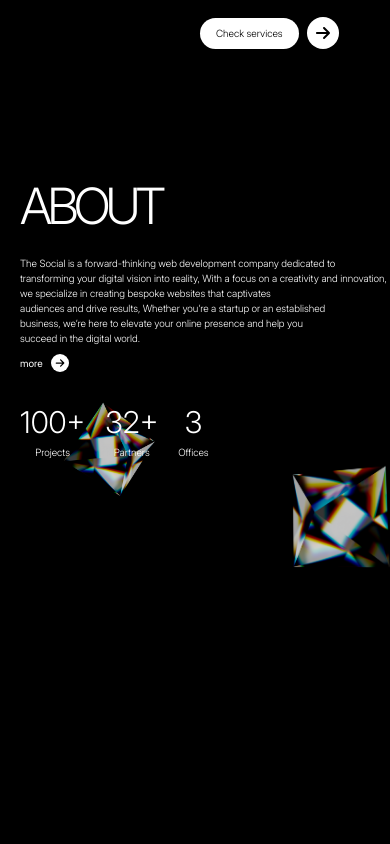
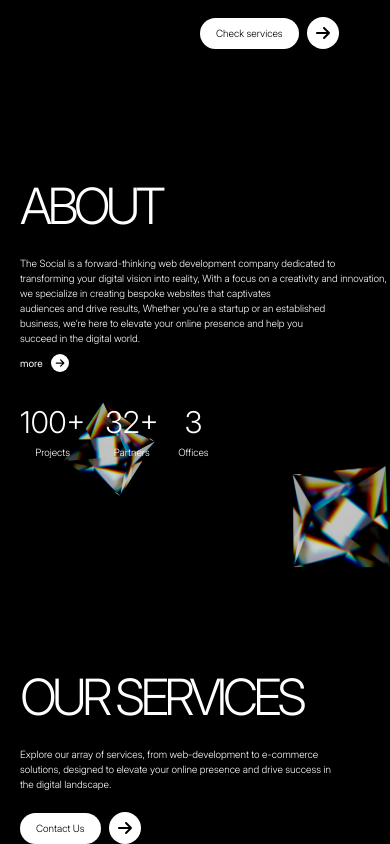
Before and after one commit to KosisoObiekwe/Minima-web-2, a Next.js app: page / in a window 390 px wide. Shown: the part 582-1426 px from the top of the page. Before the commit the page ends 1203 px from the top, so only its background shows below. Built offline with nearby package versions, Linux system fonts and the light colour scheme.

Commit message:
Created the Our services section, and implemented responsiveness for all mobile screens

```diff
--- a/src/app/page.tsx
+++ b/src/app/page.tsx
@@ -1,6 +1,7 @@
 import NavBar from "@/components/NavBar/page";
 import Hero from "../components/Hero/page";
 import AboutPage from "@/components/About/page";
+import OurServices from "@/components/Our serviecs/page";
 export default function Home () {
     return(
       <main className="">
@@ -8,6 +9,7 @@ export default function Home () {
              <NavBar />
               <Hero />
               <AboutPage />
+              <OurServices />
           </section>
       </main>
     );
--- a/src/components/About/page.tsx
+++ b/src/components/About/page.tsx
@@ -8,7 +8,7 @@ export default function AboutPage () {
 
                 <div className="relative z-20 sm:ml-10 ml-5 md:ml-15 lg:ml-15 xl:ml-15 2xl:ml-25 lg:flex lg:space-x-20 xl:space-x-25 2xl:space-x-45">
                     <div>
-                        <p className="font-light text-[50px] lg:text-left lg:text-[80px] xl:text-[104px] tracking-[-5px]">ABOUT</p>
+                        <p className="font-light text-[50px] lg:text-left lg:text-[70px] xl:text-[90px] tracking-[-5px]">ABOUT</p>
                         <p className="hidden text-[12px] mt-5 sm:block font-light lg:text-[14px] xl:text-[18px] lg:whitespace-nowrap xl:whitespace-nowrap 2xl:whitespace-normal">The Social is a forward-thinking web development company dedicated to transforming<br/>
                             your digital vision into reality, With a focus on a creativity and innovation, we specialize in <br />
                             creating bespoke websites that captivates audiences and drive results, Whether you’re <br />
--- /dev/null
+++ b/src/components/Our serviecs/page.tsx
@@ -0,0 +1,33 @@
+import {FaArrowRight} from "react-icons/fa6";
+import Link from "next/link";
+
+export default function OurServices () {
+    return (
+        <section>
+             <div className="relative z-20 md:flex md:space-x-40 lg:space-x-90 xl:space-x-120 2xl:space-x-160 md: sm:ml-10 ml-5 md:ml-15 lg:ml-15 xl:ml-15 2xl:ml-25">
+                 <div className="mt-50 sm:mt-50 md:mt-30 lg:mt-30 xl:mt-30 2xl:mt-40">
+                     <p className="font-light text-[50px] lg:text-left lg:text-[70px] xl:text-[90px] tracking-[-5px]">OUR SERVICES</p>
+                     <p className="hidden text-[12px] mt-5 sm:block font-light lg:text-[14px] xl:text-[18px] lg:whitespace-nowrap xl:whitespace-nowrap 2xl:whitespace-normal">Explore our array of services, from web-development to e-commerce<br />
+                         solutions, designed to elevate your online presence and drive success in <br/>
+                         the digital landscape.</p>
+
+                     {/*MOBILE*/}
+
+                     <p className="sm:hidden font-light text-[10px] text-left mt-3">Explore our array of services, from web-development to e-commerce<br />
+                         solutions, designed to elevate your online presence and drive success in <br/>
+                         the digital landscape.</p>
+                 </div>
+
+                 <div className="mt-5 flex items-center space-x-2 md:mt-58 lg:mt-68 xl:mt-80 2xl:mt-90">
+                     <div className="font-light px-4 py-2 bg-white text-black text-[10px] lg:text-[14px] w-fit sm:text-[12px] sm:px-6 sm:py-1 rounded-[50px] cursor-pointer transform hover:bg-gray-100">
+                         <Link href="#">Contact Us</Link>
+                     </div>
+
+                     <div className="px-2 py-2 bg-white w-fit text-black rounded-full">
+                         <FaArrowRight />
+                     </div>
+                 </div>
+             </div>
+        </section>
+    );
+}
```
